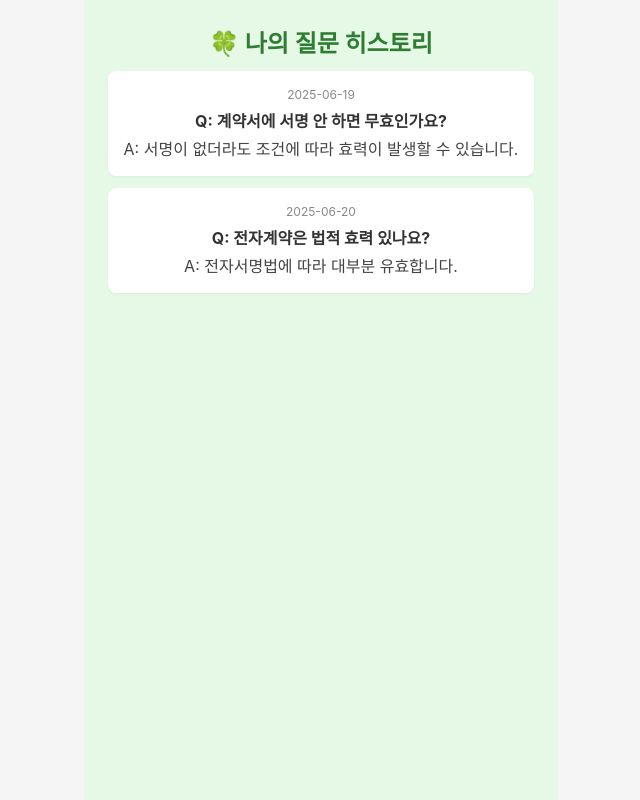
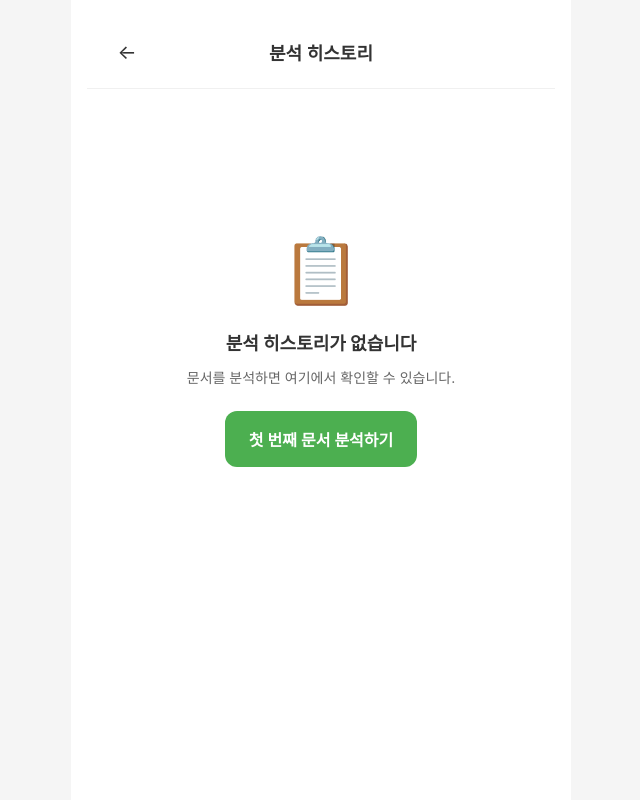
Before and after one commit to likelion-erica-haejoyoyak/CheckSign-front, a React (Create React App) app: page /history in a window 1280 px wide. Shown: the whole page, without its empty margins (319-959 px from the left). Built offline with nearby package versions, Linux system fonts and the light colour scheme; a web font is replaced by a local one.

Commit message:
minor layout fix and add localstorage history function

```diff
--- a/src/App.css
+++ b/src/App.css
@@ -57,25 +57,18 @@ body {
 
 .container {
   width: 100%;
-  max-width: 480px;
+  max-width: 500px;
   margin: 0 auto;
   min-height: 100dvh;
   background-color: white;
   display: flex;
   flex-direction: column;
-}
-
-.header {
-  text-align: center;
-  padding: 20px;
-  font-size: 18px;
-  font-weight: 600;
-  border-bottom: 1px solid #e0e0e0;
+  padding: 16px;
+  font-family: -apple-system, BlinkMacSystemFont, 'Segoe UI', Roboto, Oxygen, Ubuntu, Cantarell, 'Open Sans', 'Helvetica Neue', sans-serif;
 }
 
 .content {
   flex: 1;
-  padding: 20px;
   display: flex;
   flex-direction: column;
 }
@@ -165,62 +158,6 @@ body {
   gap: 4px;
 }
 
-.button-group {
-  display: flex;
-  flex-direction: column;
-  gap: 12px;
-  margin-bottom: 20px;
-}
-
-.button {
-  padding: 16px 24px;
-  border: 1px solid #ddd;
-  border-radius: 12px;
-  background-color: white;
-  font-size: 16px;
-  cursor: pointer;
-  display: flex;
-  align-items: center;
-  justify-content: center;
-  gap: 12px;
-  transition: all 0.2s ease;
-}
-
-.button:hover {
-  background-color: #f5f5f5;
-}
-
-.button-primary {
-  background-color: #4CAF50;
-  color: white;
-  border: none;
-  font-weight: 600;
-}
-
-.button-primary:hover {
-  background-color: #45a049;
-}
-
-.button-primary:disabled {
-  background-color: #cccccc;
-  cursor: not-allowed;
-}
-
-.button-secondary {
-  background-color: #e8f5e8;
-  color: #4CAF50;
-  border: 1px solid #4CAF50;
-}
-
-.document-preview {
-  border: 2px solid #4CAF50;
-  border-radius: 12px;
-  padding: 20px;
-  margin-bottom: 20px;
-  background-color: white;
-  text-align: center;
-}
-
 .document-image {
   max-width: 100%;
   height: auto;
--- a/src/components/DocumentAnalysis.jsx
+++ b/src/components/DocumentAnalysis.jsx
@@ -85,7 +85,9 @@ const DocumentAnalysis = () => {
   if (analysisStage === 'requesting' || analysisStage === 'scanning') {
     return (
       <div className="container">
-        <div className="header">문서 스캔</div>
+        <div className="header">
+          <span className="header-title">문서 스캔</span>
+        </div>
 
         <div className="content">
           <div className="document-preview">
--- a/src/components/DocumentUpload.jsx
+++ b/src/components/DocumentUpload.jsx
@@ -167,7 +167,9 @@ const DocumentUpload = () => {
 
   return (
     <div className="container">
-      <div className="header">문서 추가</div>
+      <div className="header">
+        <span className="header-title">문서 추가</span>
+      </div>
 
       <div className="content">
         <div
--- a/src/components/History.jsx
+++ b/src/components/History.jsx
@@ -1,24 +1,127 @@
-import React from 'react';
-import '../styles/Consult&History.css';
-
-const dummyHistory = [
-  { date: '2025-06-19', question: '계약서에 서명 안 하면 무효인가요?', answer: '서명이 없더라도 조건에 따라 효력이 발생할 수 있습니다.' },
-  { date: '2025-06-20', question: '전자계약은 법적 효력 있나요?', answer: '전자서명법에 따라 대부분 유효합니다.' }
-];
+import React, { useState, useEffect } from 'react';
+import { useNavigate } from 'react-router-dom';
+import { getImageUrl } from '../api/api';
+import '../styles/common.css';
+import '../styles/History.css';
 
 const HistoryPage = () => {
+  useEffect(() => { document.title = '히스토리 - 체크사인'; }, []);
+
+  const [history, setHistory] = useState([]);
+  const navigate = useNavigate();
+
+  useEffect(() => {
+    // Load history from localStorage
+    const savedHistory = JSON.parse(localStorage.getItem('analysisHistory') || '[]');
+    setHistory(savedHistory);
+  }, []);
+
+  const formatDate = (timestamp) => {
+    const date = new Date(timestamp);
+    const now = new Date();
+    const diffTime = now - date;
+    const diffDays = Math.floor(diffTime / (1000 * 60 * 60 * 24));
+
+    if (diffDays === 0) {
+      return `오늘 ${date.toLocaleTimeString('ko-KR', { hour: '2-digit', minute: '2-digit' })}`;
+    } else if (diffDays === 1) {
+      return `어제 ${date.toLocaleTimeString('ko-KR', { hour: '2-digit', minute: '2-digit' })}`;
+    } else if (diffDays < 7) {
+      return `${diffDays}일 전`;
+    } else {
+      return date.toLocaleDateString('ko-KR');
+    }
+  };
+
+  const getPreviewText = (text, maxLength = 100) => {
+    if (!text) return '';
+    return text.length > maxLength ? text.substring(0, maxLength) + '...' : text;
+  };
+
+  const handleItemClick = (item) => {
+    // Navigate to shared result page
+    navigate(`/shared-result/${item.imageId}`);
+  };
+
+  const handleClearHistory = () => {
+    if (window.confirm('모든 히스토리를 삭제하시겠습니까?')) {
+      localStorage.removeItem('analysisHistory');
+      setHistory([]);
+    }
+  };
+
+  const handleBack = () => {
+    navigate('/');
+  };
+
   return (
-    <div className="history-page">
-      <h2>🍀 나의 질문 히스토리</h2>
-      <ul className="history-list">
-        {dummyHistory.map((item, idx) => (
-          <li key={idx} className="history-item">
-            <p className="date">{item.date}</p>
-            <p className="question">Q: {item.question}</p>
-            <p className="answer">A: {item.answer}</p>
-          </li>
-        ))}
-      </ul>
+    <div className="container">
+      <div className="header">
+        <button className="back-button" onClick={handleBack}>
+          ←
+        </button>
+        <span className="header-title">분석 히스토리</span>
+        {history.length > 0 && (
+          <button className="clear-button" onClick={handleClearHistory}>
+            전체 삭제
+          </button>
+        )}
+      </div>
+
+      <div className="content">
+        <div className="scrollable-content">
+          {history.length === 0 ? (
+            <div className="empty-state">
+              <div className="empty-icon">📋</div>
+              <h3>분석 히스토리가 없습니다</h3>
+              <p>문서를 분석하면 여기에서 확인할 수 있습니다.</p>
+              <button className="button button-primary" onClick={() => navigate('/upload')}>
+                첫 번째 문서 분석하기
+              </button>
+            </div>
+          ) : (
+            <div className="history-list">
+              {history.map((item, index) => (
+                <div
+                  key={item.id}
+                  className="history-item touch-effect"
+                  onClick={() => handleItemClick(item)}
+                >
+                  <div className="history-image">
+                    <img
+                      src={getImageUrl(item.imageId)}
+                      alt="분석된 문서"
+                      className="thumbnail-image"
+                      onError={(e) => {
+                        e.target.style.display = 'none';
+                        e.target.nextSibling.style.display = 'flex';
+                      }}
+                    />
+                    <div className="thumbnail-placeholder" style={{ display: 'none' }}>
+                      <div className="document-icon">📄</div>
+                    </div>
+                  </div>
+
+                  <div className="history-content">
+                    <div className="history-header">
+                      <span className="analysis-badge">분석 완료</span>
+                      <span className="history-date">{formatDate(item.timestamp)}</span>
+                    </div>
+
+                    <div className="history-preview">
+                      {getPreviewText(item.result)}
+                    </div>
+                  </div>
+
+                  <div className="history-arrow">
+                    →
+                  </div>
+                </div>
+              ))}
+            </div>
+          )}
+        </div>
+      </div>
     </div>
   );
 };
--- a/src/components/SharedResult.jsx
+++ b/src/components/SharedResult.jsx
@@ -56,7 +56,9 @@ const SharedResult = () => {
 
   return (
     <div className="container">
-      <div className="header">공유된 분석 결과</div>
+      <div className="header">
+        <span className="header-title">공유된 분석 결과</span>
+      </div>
 
       <div className="content">
         <div className="scrollable-content">
--- a/src/styles/AnalysisResult.css
+++ b/src/styles/AnalysisResult.css
@@ -1,7 +1,7 @@
 .scrollable-content {
   flex: 1;
   overflow-y: auto;
-  padding: 20px 20px;
+  padding: 20px;
   margin-bottom: 80px;
 }
 
--- a/src/styles/Consult&History.css
+++ b/src/styles/Consult&History.css
@@ -1,7 +1,7 @@
 .consult-page,
 .history-page {
   padding: 24px;
-  max-width: 600px;
+  max-width: 500px;
   margin: 0 auto;
   background-color: #e6f9e6;
   min-height: 100vh;
--- /dev/null
+++ b/src/styles/History.css
@@ -0,0 +1,123 @@
+.scrollable-content {
+  flex: 1;
+  overflow-y: auto;
+  padding: 20px;
+}
+
+.empty-state {
+  display: flex;
+  flex-direction: column;
+  align-items: center;
+  justify-content: center;
+  text-align: center;
+  height: 60vh;
+  color: #666;
+}
+
+.empty-icon {
+  font-size: 64px;
+  margin-bottom: 20px;
+}
+
+.empty-state h3 {
+  margin-bottom: 12px;
+  font-size: 18px;
+  color: #333;
+}
+
+.empty-state p {
+  margin-bottom: 24px;
+  color: #666;
+  font-size: 14px;
+}
+
+.history-list {
+  display: flex;
+  flex-direction: column;
+  gap: 12px;
+}
+
+.history-item {
+  background-color: white;
+  border-radius: 12px;
+  padding: 16px;
+  display: flex;
+  align-items: center;
+  gap: 12px;
+  cursor: pointer;
+  border: 1px solid #f0f0f0;
+  box-shadow: 0 2px 8px rgba(0, 0, 0, 0.06);
+}
+
+.history-image {
+  width: 60px;
+  height: 60px;
+  border-radius: 8px;
+  overflow: hidden;
+  background-color: #f8f9fa;
+  position: relative;
+  flex-shrink: 0;
+}
+
+.thumbnail-image {
+  width: 100%;
+  height: 100%;
+  object-fit: cover;
+}
+
+.thumbnail-placeholder {
+  width: 100%;
+  height: 100%;
+  display: flex;
+  align-items: center;
+  justify-content: center;
+  background-color: #f8f9fa;
+}
+
+.document-icon {
+  font-size: 24px;
+  color: #666;
+}
+
+.history-content {
+  flex: 1;
+  min-width: 0;
+}
+
+.history-header {
+  display: flex;
+  justify-content: space-between;
+  align-items: center;
+  margin-bottom: 8px;
+}
+
+.analysis-badge {
+  background-color: #e3f2fd;
+  color: #1976d2;
+  padding: 2px 8px;
+  border-radius: 12px;
+  font-size: 12px;
+  font-weight: 500;
+}
+
+.history-date {
+  font-size: 12px;
+  color: #666;
+}
+
+.history-preview {
+  color: #333;
+  font-size: 14px;
+  line-height: 1.4;
+  display: -webkit-box;
+  -webkit-line-clamp: 2;
+  -webkit-box-orient: vertical;
+  line-clamp: 2;
+  overflow: hidden;
+}
+
+.history-arrow {
+  font-size: 16px;
+  color: #ccc;
+  flex-shrink: 0;
+}
--- a/src/styles/SharedResult.css
+++ b/src/styles/SharedResult.css
@@ -1,7 +1,7 @@
 .scrollable-content {
   flex: 1;
   overflow-y: auto;
-  padding: 20px 20px;
+  padding: 20px;
   margin-bottom: 80px;
 }
 
--- a/src/styles/common.css
+++ b/src/styles/common.css
@@ -1,22 +1,76 @@
 @import url("https://cdn.jsdelivr.net/gh/orioncactus/pretendard@v1.3.9/dist/web/variable/pretendardvariable-dynamic-subset.min.css");
 
-/* 공통 컨테이너 */
+/* 공통 컨테이너 - Home.jsx 기준으로 통일 */
 .container {
   display: flex;
   flex-direction: column;
+  padding: 16px;
+  padding-top: 0;
   height: 100dvh;
-  max-height: 100dvh;
-  overflow: hidden;
+  width: 100%;
+  max-width: 500px;
+  margin: 0 auto;
+  background-color: #ffffff;
+  font-family: -apple-system, BlinkMacSystemFont, 'Segoe UI', Roboto, Oxygen, Ubuntu, Cantarell, 'Open Sans', 'Helvetica Neue', sans-serif;
 }
 
-/* 헤더 스타일 */
+/* 공통 헤더 스타일 */
 .header {
-  padding: 16px;
-  background-color: #fff;
-  border-bottom: 1px solid #eee;
-  font-weight: bold;
+  display: flex;
+  align-items: center;
+  justify-content: space-between;
+  padding: 16px 20px;
+  background-color: white;
+  border-bottom: 1px solid #f0f0f0;
+  position: relative;
+  min-height: 60px;
+  box-sizing: border-box;
+}
+
+.back-button {
+  background: none;
+  border: none;
+  font-size: 20px;
+  color: #333;
+  cursor: pointer;
+  padding: 8px;
+  border-radius: 8px;
+  display: flex;
+  align-items: center;
+  justify-content: center;
+  width: 40px;
+  height: 40px;
+  flex-shrink: 0;
+}
+
+.back-button:hover {
+  background-color: #f8f9fa;
+}
+
+.header-title {
+  position: absolute;
+  left: 50%;
+  transform: translateX(-50%);
   font-size: 18px;
-  text-align: center;
+  font-weight: 600;
+  color: #333;
+  white-space: nowrap;
+}
+
+.clear-button {
+  background: none;
+  border: none;
+  color: #ff4444;
+  cursor: pointer;
+  padding: 8px 12px;
+  border-radius: 8px;
+  font-size: 14px;
+  font-weight: 500;
+  flex-shrink: 0;
+}
+
+.clear-button:hover {
+  background-color: #fff5f5;
 }
 
 /* 컨텐츠 영역 */
@@ -29,43 +83,60 @@
 }
 
 /* 버튼 스타일 */
+.button-group {
+  display: flex;
+  flex-direction: column;
+  gap: 12px;
+  margin-bottom: 20px;
+}
+
 .button {
-  padding: 12px 16px;
-  border: none;
-  border-radius: 8px;
-  font-weight: 500;
+  padding: 16px 24px;
+  border: 1px solid #ddd;
+  border-radius: 12px;
+  background-color: white;
+  font-size: 16px;
   cursor: pointer;
-  transition: background-color 0.2s;
+  display: flex;
+  align-items: center;
+  justify-content: center;
+  gap: 12px;
+  transition: all 0.2s ease;
+}
+
+.button:hover {
+  background-color: #f5f5f5;
 }
 
 .button-primary {
-  background-color: #2196F3;
+  background-color: #4CAF50;
   color: white;
+  border: none;
+  font-weight: 600;
 }
 
 .button-primary:hover {
-  background-color: #1976D2;
+  background-color: #45a049;
 }
 
 .button-primary:disabled {
-  background-color: #BBDEFB;
+  background-color: #cccccc;
   cursor: not-allowed;
-  opacity: 0.7;
 }
 
 .button-secondary {
-  background-color: #f5f5f5;
-  color: #333;
+  background-color: #e8f5e8;
+  color: #4CAF50;
+  border: 1px solid #4CAF50;
 }
 
-.button-secondary:hover {
-  background-color: #e0e0e0;
-}
-
-.button-group {
-  display: flex;
-  gap: 12px;
-  margin-bottom: 16px;
+.document-preview {
+  border: 2px solid #4CAF50;
+  border-radius: 12px;
+  padding: 20px;
+  margin-bottom: 20px;
+  background-color: white;
+  text-align: center;
 }
 
 /* 로딩 스피너 */
```
Also changed, not shown: src/components/AnalysisResult.jsx (+16 -3 lines), src/styles/Ask.css (+3 -34 lines).
